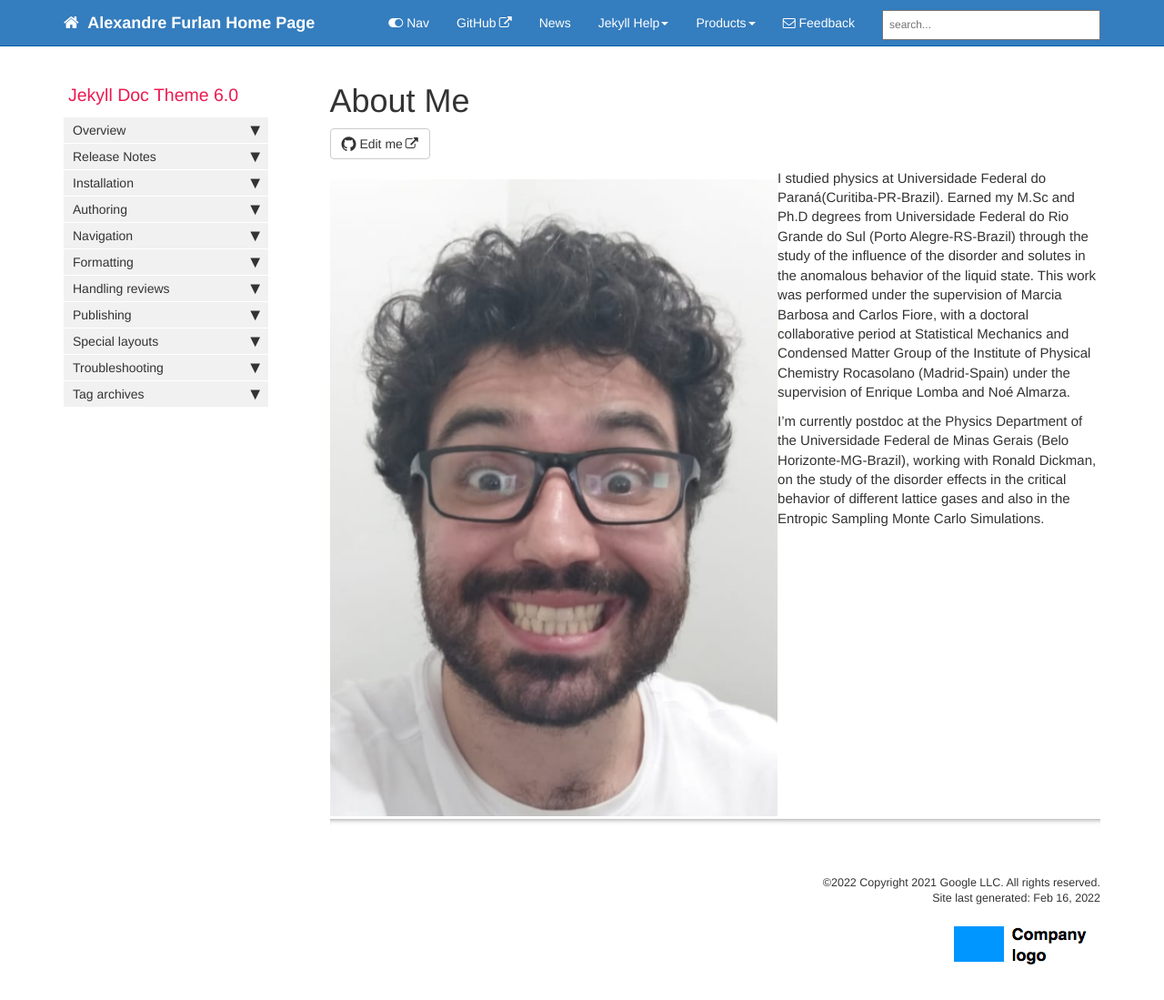
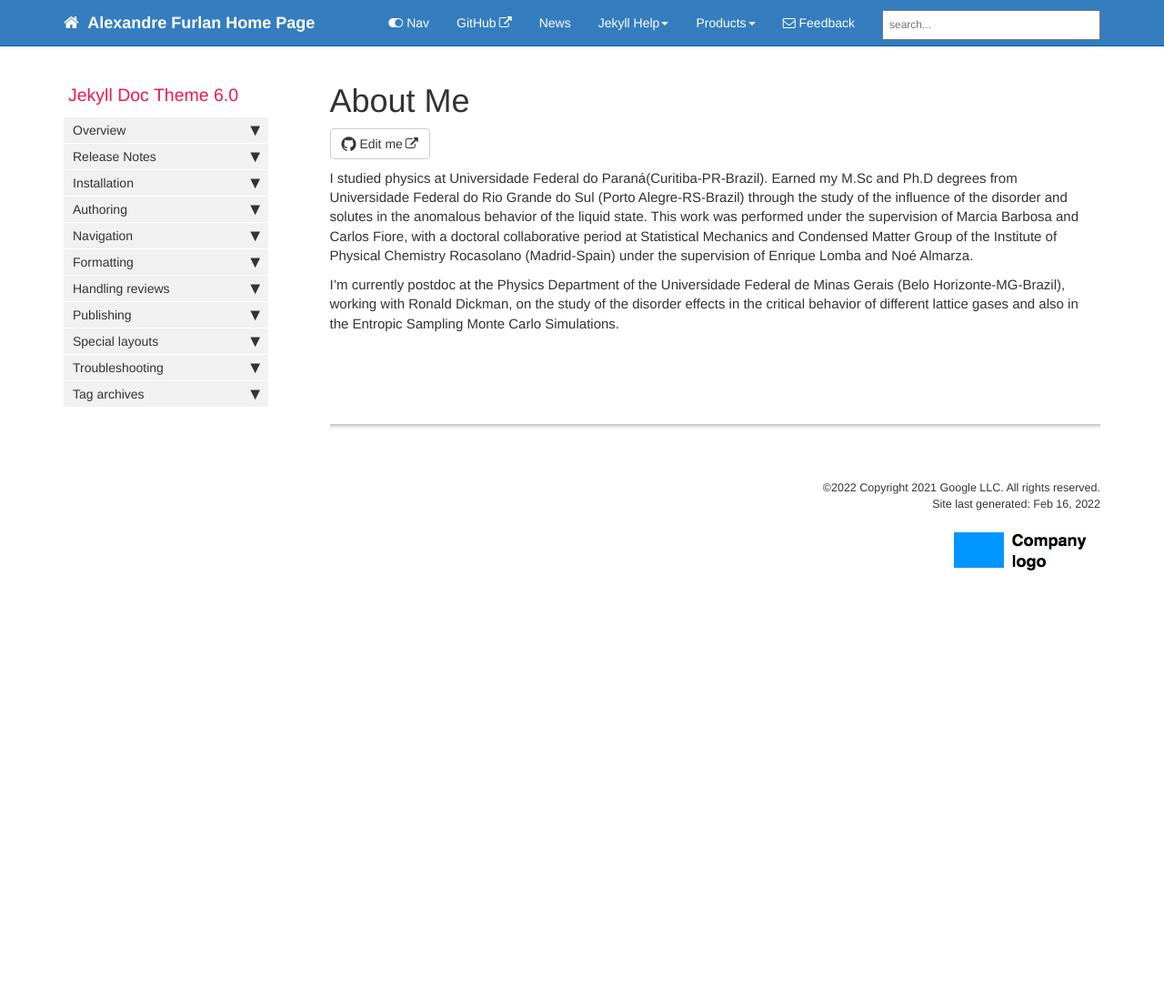
Before and after one commit to apfurlan/apfurlan.github.io, a Jekyll site: the page built from index.md, in a window 1280 px wide and 1136 px high. Shown: the top 1099 px of the window at 91% size. Built offline with Jekyll 4.4.1, drawn with Linux system fonts in a browser that asks for light colours; comment, search, counter and statistics services are not loaded.

Commit message:
new commit

```diff
--- a/index.md
+++ b/index.md
@@ -7,7 +7,7 @@ sidebar: mydoc_sidebar
 #summary: These brief instructions will help you get started quickly with the theme. The other topics in this help provide additional information and detail about #working with other aspects of this theme and Jekyll.
 ---
 
-<img align="left" width="200" height="200" hspace="20" src="euSusto2.jpeg">
+
 I studied physics at Universidade Federal do Paraná(Curitiba-PR-Brazil). Earned my M.Sc and Ph.D degrees from Universidade Federal do Rio Grande do Sul (Porto
 Alegre-RS-Brazil) through the study of the influence of the disorder and solutes in the anomalous behavior of the liquid state. This work was performed under the
 supervision of Marcia Barbosa and Carlos Fiore, with a doctoral collaborative period at Statistical Mechanics and Condensed Matter Group of the Institute of Physical
```
